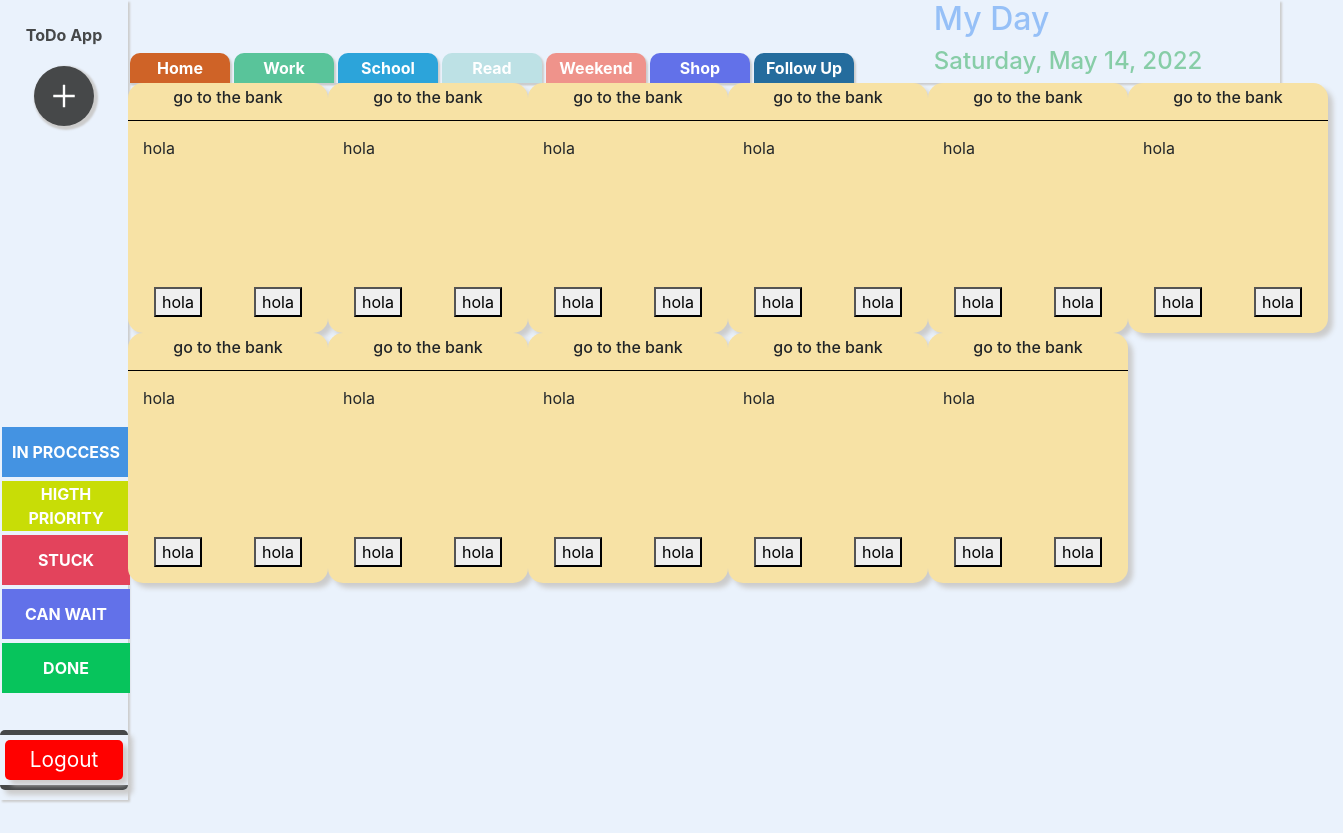
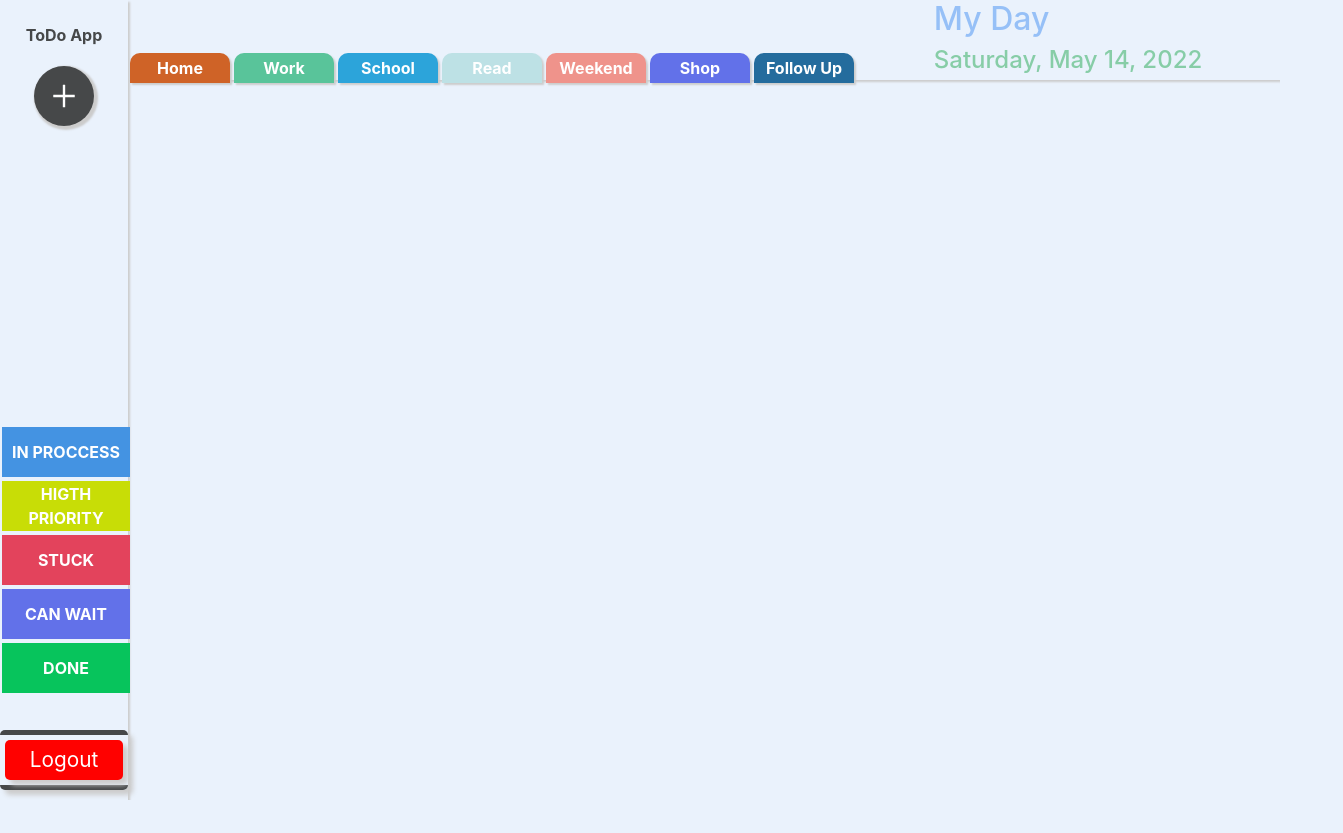
Before and after one commit to leonsuaren/todo, a React (Create React App) app: page / in a window 1280 px wide. Shown: the whole page, 1343 px wide, since content can reach past the window. After the commit the page ends 800 px from the top, so only its background shows below. Built offline with nearby package versions, Linux system fonts and the light colour scheme; sample sign-in values are in the browser's storage.

Commit message:
added the first todo new card with the new style

```diff
--- a/src/components/list-item/ListItem.jsx
+++ b/src/components/list-item/ListItem.jsx
@@ -5,22 +5,22 @@ import Checkbox from '@mui/material/Checkbox';
 
 import { ListItemWrapper, DeleteTodoButton, AiOutlineDeleteStyled, DescriptionWrapper, Span, Header, OptionSection } from './styled';
 
-export const ListItem = ({ children, active, complited, deleteTodoItem, ...props }) => {
-  const [isActive, setIsActive] = useState(active);
+export const ListItem = ({ children, title, description, category, status, deleteTodoItem, ...props }) => {
+  // const [isActive, setIsActive] = useState(active);
 
-  const handleIsActive = () => {
-    setIsActive(s => !s);
-  }
+  // const handleIsActive = () => {
+  //   setIsActive(s => !s);
+  // }
 
   return (
-    <ListItemWrapper active={isActive} {...props}>
+    <ListItemWrapper {...props}>
       <Header>
-        <h6>go to the bank</h6>
+        <h6>{title}</h6>
       </Header>
-      <DescriptionWrapper>hola</DescriptionWrapper>
+      <DescriptionWrapper>{description}</DescriptionWrapper>
       <OptionSection>
-        <button>hola</button>
-        <button>hola</button>
+        <button>{category}</button>
+        <button>{status}</button>
       </OptionSection>
     </ListItemWrapper>
   )
--- a/src/components/list-item/styled.js
+++ b/src/components/list-item/styled.js
@@ -57,5 +57,4 @@ export const DescriptionWrapper = styled.div`
 `;
 
 export const Span = styled.span`
-  text-decoration: ${p => p.complited ? 'line-through' : ''};
 `;
--- a/src/sections/list/ListTodo.js
+++ b/src/sections/list/ListTodo.js
@@ -49,17 +49,19 @@ export const ListTodo = ({children}) => {
 
   return(
     <ListTodoStyled>
-      <ListItem></ListItem>
-      <ListItem></ListItem>
-      <ListItem></ListItem>
-      <ListItem></ListItem>
-      <ListItem></ListItem>
-      <ListItem></ListItem>
-      <ListItem></ListItem>
-      <ListItem></ListItem>
-      <ListItem></ListItem>
-      <ListItem></ListItem>
-      <ListItem></ListItem>
+      {
+        todoList.map((todo, key) => {
+          return (
+            <ListItem
+            key={key}
+            title={todo.title}
+            description={todo.description}
+            category={todo.category}
+            status={todo.status}
+            />
+          )
+        })
+      }
     </ListTodoStyled>
     )
   }
--- a/src/sections/menu/Menu.js
+++ b/src/sections/menu/Menu.js
@@ -95,11 +95,11 @@ export const Menu = () => {
       </MenuItems>
       <SearchTodos>
         <SerarchTodoButtons>
-          <SortButtonComponent category={'inProccess'}>IN PROCCESS</SortButtonComponent>
-          <SortButtonComponent category={'higth'}>HIGTH PRIORITY</SortButtonComponent>
-          <SortButtonComponent category={'stuck'}>STUCK</SortButtonComponent>
-          <SortButtonComponent category={'less'}>CAN WAIT</SortButtonComponent>
-          <SortButtonComponent category={'done'}>DONE</SortButtonComponent>
+          <SortButtonComponent status={'inProccess'}>IN PROCCESS</SortButtonComponent>
+          <SortButtonComponent status={'higth'}>HIGTH PRIORITY</SortButtonComponent>
+          <SortButtonComponent status={'stuck'}>STUCK</SortButtonComponent>
+          <SortButtonComponent status={'less'}>CAN WAIT</SortButtonComponent>
+          <SortButtonComponent status={'done'}>DONE</SortButtonComponent>
         </SerarchTodoButtons>
       </SearchTodos>
       <LogOutButtonWrapper>
--- a/src/sections/menu/styled.js
+++ b/src/sections/menu/styled.js
@@ -187,28 +187,28 @@ export const SerarchTodoButtons = styled.div`
   width: 100%;
 `;
 
-const SortButton = ({category}) => {
-  if (category === 'done') {
+const SortButton = ({status}) => {
+  if (status === 'done') {
     return css`
       background-color: #07c45c;
     `
   }
-  if (category === 'inProccess') {
+  if (status === 'inProccess') {
     return css`
     background-color: #4493e2;
     `
   }
-  if (category === 'stuck') {
+  if (status === 'stuck') {
     return css`
     background-color: #e3435c;
     `
   }
-  if (category === 'higth') {
+  if (status === 'higth') {
     return css`
     background-color: #c8dd06;
     `
   }
-  if (category === 'less') {
+  if (status === 'less') {
     return css`
     background-color: #6271e9;
     `
--- a/src/sections/todo-header/TodoHeader.js
+++ b/src/sections/todo-header/TodoHeader.js
@@ -12,13 +12,13 @@ export const TodoHeader = () => {
   return (
     <TodoHeaderWrapper>
       <CategoryLabelsWrapper>
-        <CategoryLabelButton className='category-animation' category={'home'} index={1}>Home</CategoryLabelButton>
-        <CategoryLabelButton className='category-animation' category={'work'} index={2}>Work</CategoryLabelButton>
-        <CategoryLabelButton className='category-animation' category={'school'} index={3}>School</CategoryLabelButton>
-        <CategoryLabelButton className='category-animation' category={'read'} index={4}>Read</CategoryLabelButton>
-        <CategoryLabelButton className='category-animation' category={'weekend'} index={5}>Weekend</CategoryLabelButton>
-        <CategoryLabelButton className='category-animation' category={'shop'} index={6}>Shop</CategoryLabelButton>
-        <CategoryLabelButton className='category-animation' category={'followup'} index={7}>Follow Up</CategoryLabelButton>
+        <CategoryLabelButton className='category-button-animation' category={'home'} index={1}>Home</CategoryLabelButton>
+        <CategoryLabelButton className='category-button-animation' category={'work'} index={2}>Work</CategoryLabelButton>
+        <CategoryLabelButton className='category-button-animation' category={'school'} index={3}>School</CategoryLabelButton>
+        <CategoryLabelButton className='category-button-animation' category={'read'} index={4}>Read</CategoryLabelButton>
+        <CategoryLabelButton className='category-button-animation' category={'weekend'} index={5}>Weekend</CategoryLabelButton>
+        <CategoryLabelButton className='category-button-animation' category={'shop'} index={6}>Shop</CategoryLabelButton>
+        <CategoryLabelButton className='category-button-animation' category={'followup'} index={7}>Follow Up</CategoryLabelButton>
       </CategoryLabelsWrapper>
       <div>
         <MyDayTitle>
```
